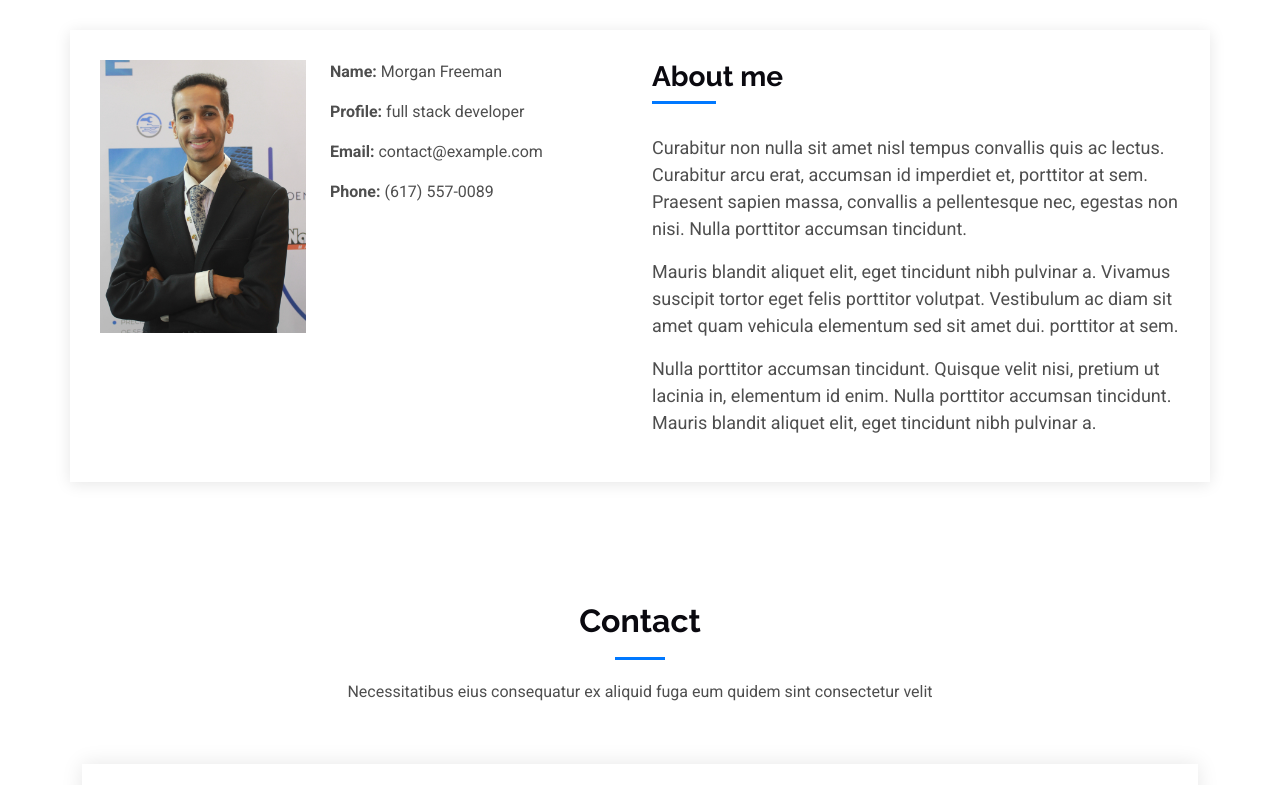
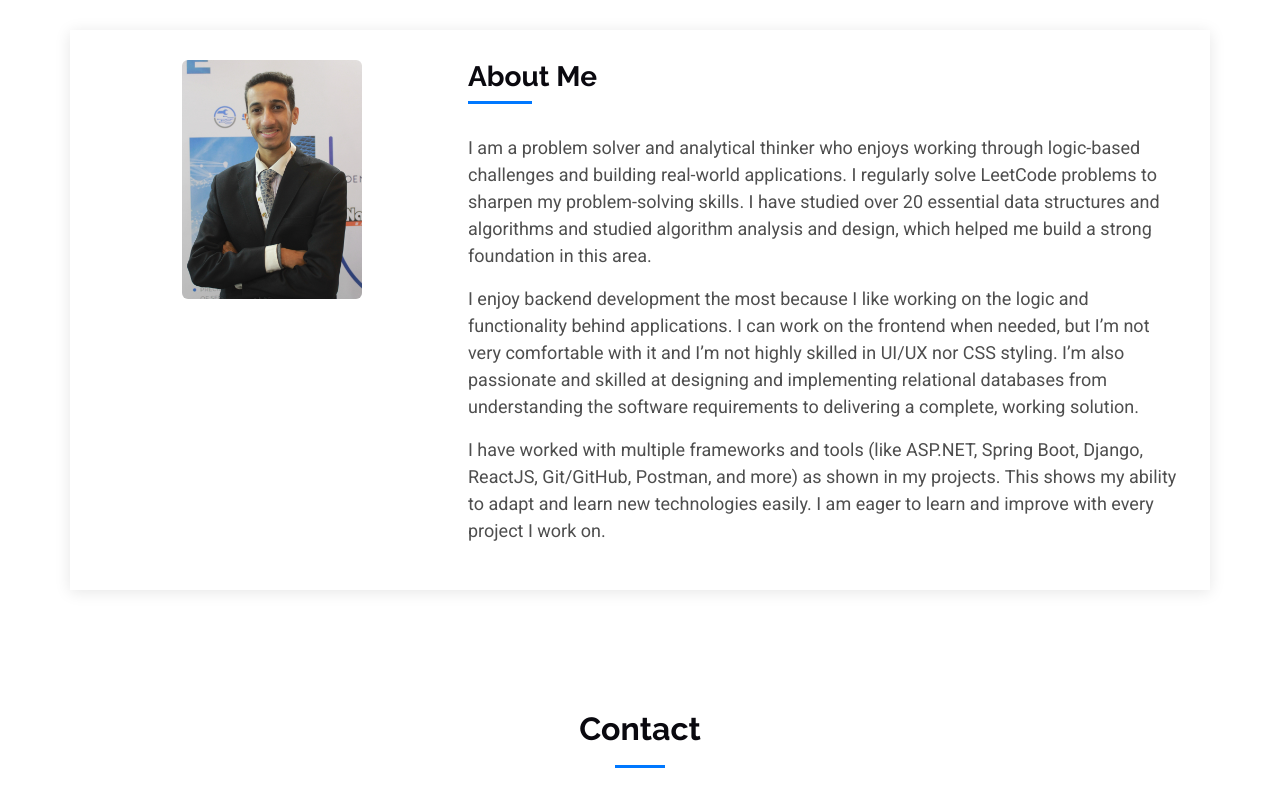
Before and after one commit to Anas-Adel/Anas-Adel.github.io, a plain HTML site: page index.html in a window 1280 px wide. Shown: the part 2884-3669 px from the top of the page. Drawn offline with Linux system fonts and the light colour scheme.

Commit message:
Update About Section

```diff
--- a/index.html
+++ b/index.html
@@ -94,7 +94,7 @@
               <!-- <div class="icon"> -->
                 <img src="assets/img/projects photos/django library.png" class="img-fluid rounded" alt="Project 1" style="margin-bottom: 16px;">
               <!-- </div> -->
-              <a href="portfolio-details.html" class="stretched-link">
+              <a href="" class="stretched-link">
                 <h3>Library Web App (Django)</h3>
               </a>
               <p>This app allows admins to manage books(add, update, remove) and alows users to search for books(by name, author, category) and borrow/return the books. I built it using django for the backend and (HTML,CSS,JS) for the frontend. </p>
@@ -106,7 +106,7 @@
               <!-- <div class="icon"> -->
                 <img src="assets/img/projects photos/net library.png" class="img-fluid rounded" alt="Project 1" style="margin-bottom: 5px;">
               <!-- </div> -->
-              <a href="portfolio-details.html" class="stretched-link">
+              <a href="" class="stretched-link">
                 <h3>Library Desktop App (.NET)</h3>
               </a>
               <p>This app is the Desktop version of the previous library web app , but with some added functionalities:- Borrowing History Tracking, books in Multiple Categories. built using .Net (C#) windows forms and linked with SQL server database.</p>
@@ -118,7 +118,7 @@
               <!-- <div class="icon"> -->
                 <img src="assets/img/projects photos/education api.png" class="img-fluid rounded" alt="Project 1" style="margin-bottom: 5px;">
               <!-- </div> -->
-              <a href="portfolio-details.html" class="stretched-link">
+              <a href="" class="stretched-link">
                 <h3>Education Web API (Spring)</h3>
               </a>
               <p>that allows Instructors to create and manage courses and students to enroll and participate in them. This was a team project, and my Component was Assessment & grading. We built this API using Spring boot and linked it with SQL server database.</p>
@@ -130,15 +130,13 @@
               <!-- <div class="icon"> -->
                 <img src="assets/img/projects photos/etkaan.png" class="img-fluid rounded" alt="Project 1" style="margin-bottom: 30px;">
               <!-- </div> -->
-              <a href="portfolio-details.html" class="stretched-link">
+              <a href="" class="stretched-link">
                 <h3>Etkaan company website (WordPress)</h3>
               </a>
               <p>a simple static website for Etkaan company that shows customers the Company's services. built using WordPress and deployed by GoDaddy</p>
             </div>
           </div><!-- End Service Item -->
-
         </div>
-
       </div>
 
     </section><!-- /Services Section -->
@@ -208,51 +206,34 @@
 
     <!-- About Section -->
     <section id="about" class="about section">
+      <div class="container" data-aos="fade-up" data-aos-delay="100">
+        <div class="row gy-4 align-items-start">
 
-    <div class="container" data-aos="fade-up" data-aos-delay="100">
+          <!-- Profile Photo -->
+          <div class="col-md-4 d-flex justify-content-center">
+            <div style="max-width: 180px;">
+              <img src="assets/img/profile-img.jpg" class="img-fluid rounded" alt="Profile Photo">
+            </div>
+          </div>
 
-      <div class="row gy-4">
-        <div class="col-md-6">
-
-          <div class="row justify-content-between gy-4">
-            <div class="col-lg-5">
-              <img src="assets/img/profile-img.jpg" class="img-fluid" alt="">
-            </div>
-            <div class="col-lg-7 about-info">
-              <p><strong>Name: </strong> <span>Morgan Freeman</span></p>
-              <p><strong>Profile: </strong> <span>full stack developer</span></p>
-              <p><strong>Email: </strong> <span>contact@example.com</span></p>
-              <p><strong>Phone: </strong> <span>(617) 557-0089</span></p>
+          <!-- About Text -->
+          <div class="col-md-8">
+            <div class="about-me">
+              <h4>About Me</h4>
+              <p>
+                I am a problem solver and analytical thinker who enjoys working through logic-based challenges and building real-world applications. I regularly solve LeetCode problems to sharpen my problem-solving skills. I have studied over 20 essential data structures and algorithms and studied algorithm analysis and design, which helped me build a strong foundation in this area.
+              </p>
+              <p>
+                I enjoy backend development the most because I like working on the logic and functionality behind applications. I can work on the frontend when needed, but I’m not very comfortable with it and I’m not highly skilled in UI/UX nor CSS styling. I’m also passionate and skilled at designing and implementing relational databases from understanding the software requirements to delivering a complete, working solution.
+              </p>
+              <p>
+                I have worked with multiple frameworks and tools (like ASP.NET, Spring Boot, Django, ReactJS, Git/GitHub, Postman, and more) as shown in my projects. This shows my ability to adapt and learn new technologies easily. I am eager to learn and improve with every project I work on.
+              </p>
             </div>
           </div>
 
         </div>
-
-        <div class="col-md-6">
-          <div class="about-me">
-            <h4>About me</h4>
-            <p>
-              Curabitur non nulla sit amet nisl tempus convallis quis ac lectus. Curabitur arcu erat, accumsan id
-              imperdiet et, porttitor
-              at sem. Praesent sapien massa, convallis a pellentesque nec, egestas non nisi. Nulla
-              porttitor accumsan tincidunt.
-            </p>
-            <p>
-              Mauris blandit aliquet elit, eget tincidunt nibh pulvinar a. Vivamus suscipit tortor eget felis
-              porttitor volutpat. Vestibulum
-              ac diam sit amet quam vehicula elementum sed sit amet dui. porttitor at sem.
-            </p>
-            <p>
-              Nulla porttitor accumsan tincidunt. Quisque velit nisi, pretium ut lacinia in, elementum id enim.
-              Nulla porttitor accumsan
-              tincidunt. Mauris blandit aliquet elit, eget tincidunt nibh pulvinar a.
-            </p>
       </div>
-        </div>
-      </div>
-
-    </div>
-
     </section><!-- /About Section -->
 
     <!-- Contact Section -->
```
Lines whose indentation alone changed are shown as unchanged.
